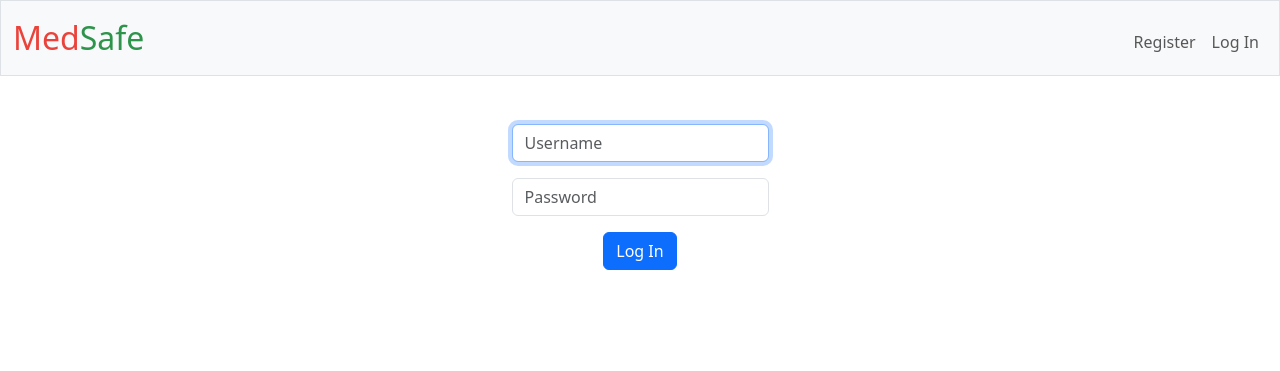
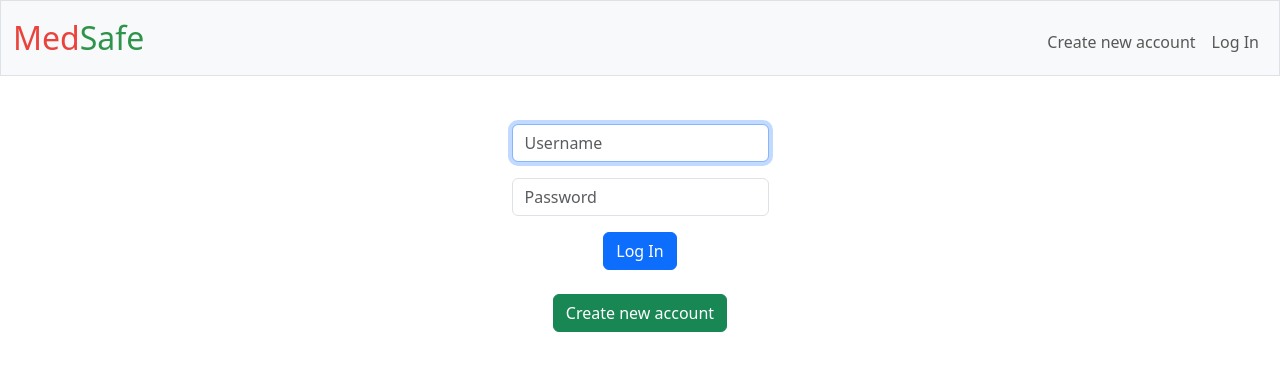
Before and after one commit to thegit-69/project, a Flask app: page /login in a window 1280 px wide. Shown: the top 371 px of the page. Run offline with Flask 3, Linux system fonts and the light colour scheme; some libraries are stand-ins or nearby versions.

Commit message:
Added create new account button on login page and updated readme

```diff
--- a/templates/layout.html
+++ b/templates/layout.html
@@ -54,7 +54,7 @@ Finance pset https://cs50.harvard.edu/x/psets/9/finance/ -->
                         </ul>
                     {% else %}
                         <ul class="navbar-nav ms-auto mt-2">
-                            <li class="nav-item"><a class="nav-link" href="/register">Register</a></li>
+                            <li class="nav-item"><a class="nav-link" href="/register">Create new account</a></li>
                             <li class="nav-item"><a class="nav-link" href="/login">Log In</a></li>
                         </ul>
                     {% endif %}
--- a/templates/login.html
+++ b/templates/login.html
@@ -14,4 +14,6 @@
         </div>
         <button class="btn btn-primary" type="submit">Log In</button>
     </form>
+    <br>
+    <a href="/register"><button type="button" class="btn btn-success">Create new account</button></a>
 {% endblock %}
```
Also changed, not shown: README.md.
